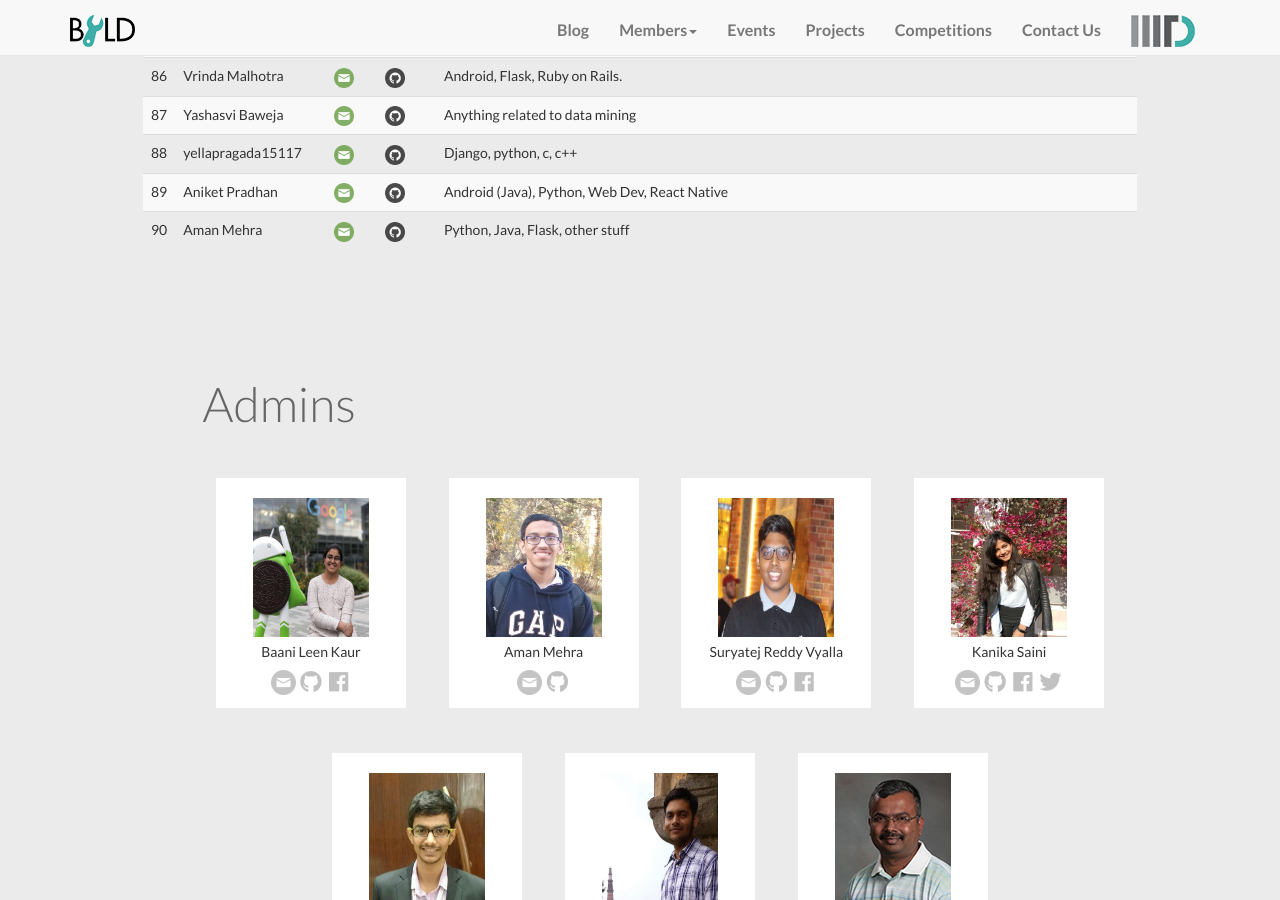
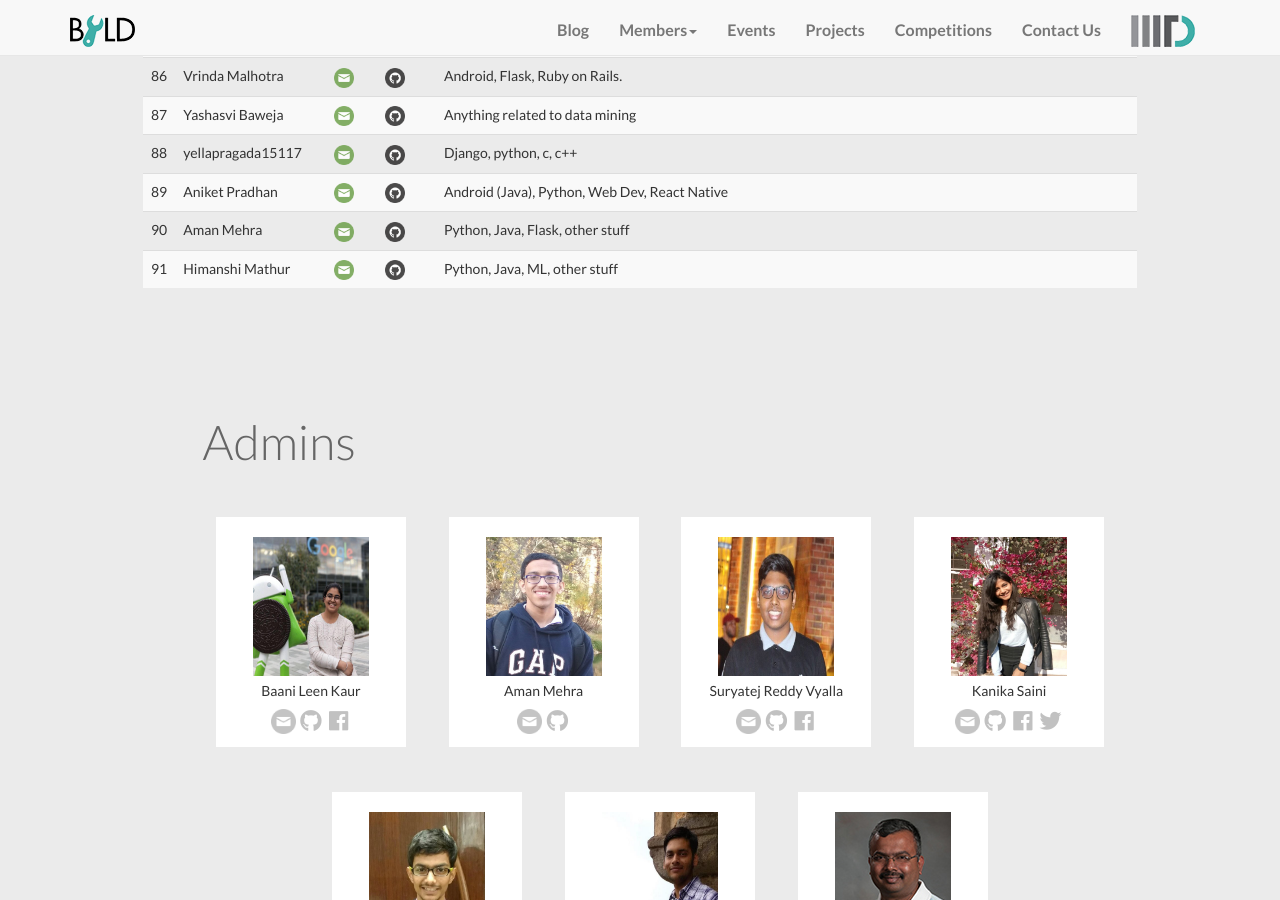
Before and after one commit to IIIT-Delhi/byld-website, a Jekyll site: the page built from site/members.md, in a window 1280 px wide and 900 px high, scrolled down 3907 px. Built offline with Jekyll 4.4.1, drawn with Linux system fonts in a browser that asks for light colours; nearby versions of some CDN libraries.

Commit message:
Update members.md

```diff
--- a/site/members.md
+++ b/site/members.md
@@ -480,4 +480,9 @@ members:
   github: amehra-github
   skills: Python, Java, Flask, other stuff
 
+- email: himanshi18037
+  name: Himanshi Mathur
+  github: himanshi18037
+  skills: Python, Java, ML, other stuff
+
 ---
```
